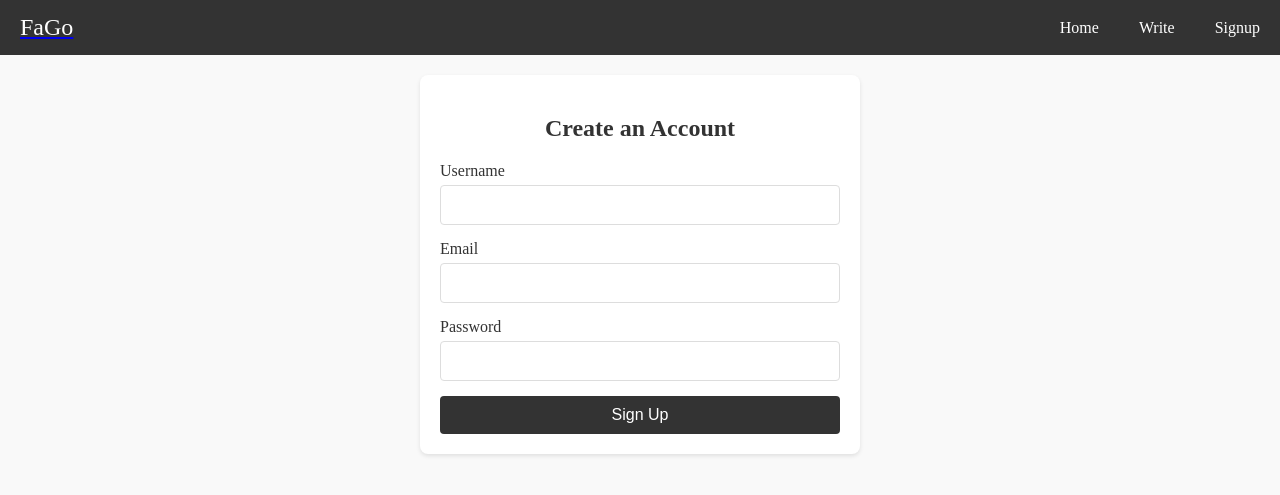
After one commit to Rachit74/fago, a Flask app: page /signup in a window 1280 px wide. The commit adds this page. Shown: the top 495 px of the page. Run offline with Flask 3, Linux system fonts and the light colour scheme.

Commit message:
user signup

```diff
--- a/app/__init__.py
+++ b/app/__init__.py
@@ -8,8 +8,10 @@ def create_app():
 
 
     from .views import views
+    from .auth import auth
 
 
     app.register_blueprint(views, url_path="/")
+    app.register_blueprint(auth, url_path="/auth")
 
     return app
--- /dev/null
+++ b/app/auth.py
@@ -0,0 +1,24 @@
+from flask import Blueprint, render_template, redirect, url_for, request
+import requests
+from . import API_URL
+
+auth = Blueprint('auth', __name__)
+
+@auth.route('/signup', methods=["POST", "GET"])
+def signup():
+    if request.method == "POST":
+        username = request.form.get('username')
+        email = request.form.get('useremail')
+        password = request.form.get('userpassword')
+        response = requests.post(f"{API_URL}/signup", json={
+            "username": username,
+            "email": email,
+            "password": password,
+        })
+        if response.status_code == 201:
+            print("USER CREATED")
+            return redirect(url_for('views.index'))
+        else:
+            return "Error creating blog", response.status_code
+
+    return render_template("signup.html")
--- a/app/static/style.css
+++ b/app/static/style.css
@@ -222,3 +222,56 @@ background-color: #575757; /* Hover background color */
     background-color: rgb(214, 0, 0);
     color: white;
   }
+
+
+  .signup-form {
+  max-width: 400px;
+  margin: 20px auto;
+  padding: 20px;
+  background-color: #fff;
+  border-radius: 8px;
+  box-shadow: 0 2px 4px rgba(0, 0, 0, 0.1);
+}
+
+.signup-form h2 {
+  text-align: center;
+  color: #333;
+  margin-bottom: 20px;
+}
+
+.form-group {
+  margin-bottom: 15px;
+}
+
+.form-group label {
+  display: block;
+  font-size: 16px;
+  color: #333;
+  margin-bottom: 5px;
+}
+
+.form-group input {
+  width: 100%;
+  padding: 10px;
+  font-size: 16px;
+  border: 1px solid #ddd;
+  border-radius: 4px;
+  box-sizing: border-box;
+}
+
+button {
+  display: block;
+  width: 100%;
+  padding: 10px;
+  font-size: 16px;
+  color: #fff;
+  background-color: #333;
+  border: none;
+  border-radius: 4px;
+  cursor: pointer;
+  transition: background-color 0.3s;
+}
+
+button:hover {
+  background-color: #575757;
+}
--- a/app/templates/base.html
+++ b/app/templates/base.html
@@ -15,6 +15,7 @@
             <div class="nav-links">
               <li><a href="{{ url_for('views.index') }}">Home</a></li>
               <li><a href="{{ url_for('views.write_blog') }}">Write</a></li>
+              <li><a href="{{ url_for('auth.signup') }}">Signup</a></li>
             </div>
         </ul>
      </div>
--- /dev/null
+++ b/app/templates/signup.html
@@ -0,0 +1,27 @@
+{% extends "base.html" %}
+
+{% block title %} FaGo | Home {% endblock %}
+
+{% block content %}
+
+<div class="signup-form">
+    <h2>Create an Account</h2>
+    <form action="/signup" method="POST">
+      <div class="form-group">
+        <label for="username">Username</label>
+        <input type="text" id="username" name="username" required>
+      </div>
+      <div class="form-group">
+        <label for="useremail">Email</label>
+        <input type="email" id="useremail" name="useremail" required>
+      </div>
+      <div class="form-group">
+        <label for="userpassword">Password</label>
+        <input type="password" id="userpassword" name="userpassword" required>
+      </div>
+      <button type="submit">Sign Up</button>
+    </form>
+  </div>
+
+
+{% endblock %}
--- a/requirements.txt
+++ b/requirements.txt
@@ -0,0 +1 @@
+flask
```
Also changed, not shown: api/database.db, 4 other files.
